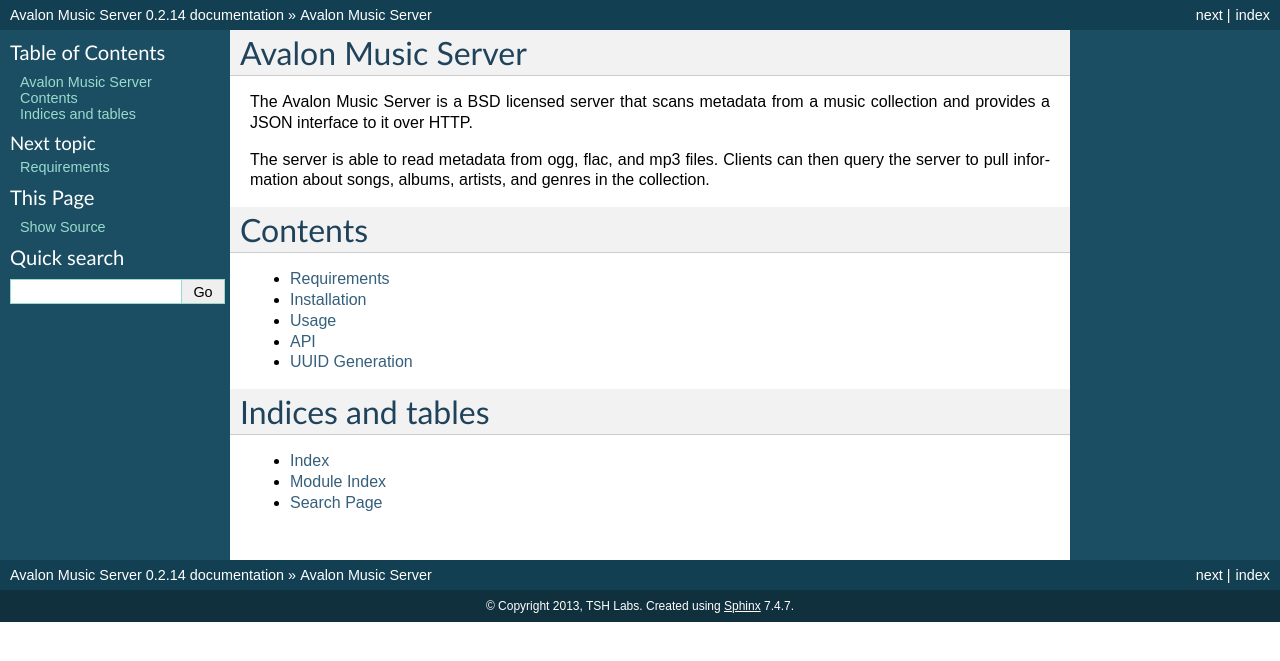
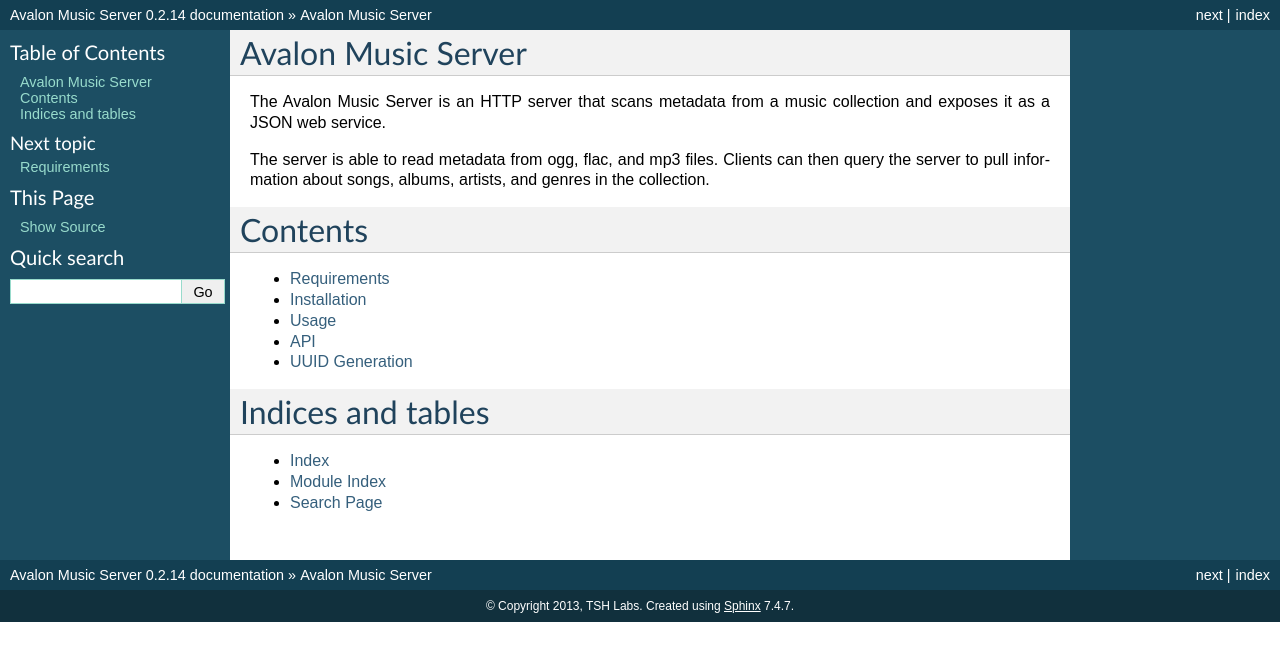
Before and after one commit to 56quarters/avalonms, a Sphinx documentation site: the page built from doc/index.rst, in a window 1280 px wide. Shown: the top 661 px of the page. Built offline with Sphinx 7.4.7, drawn with Linux system fonts in a browser that asks for light colours.

Commit message:
Change intro description

```diff
--- a/README.rst
+++ b/README.rst
@@ -1,8 +1,8 @@
 Avalon Music Server
 ===================
 
-The Avalon Music Server is a BSD licensed server that scans metadata
-from a music collection and provides a JSON interface to it over HTTP.
+The Avalon Music Server is an HTTP server that scans metadata from a music
+collection and exposes it as a JSON web service.
 
 The server is able to read metadata from ogg, flac, and mp3 files. Clients
 can then query the server to pull information about songs, albums, artists,
--- a/doc/index.rst
+++ b/doc/index.rst
@@ -11,8 +11,8 @@
 Avalon Music Server
 ===================
 
-The Avalon Music Server is a BSD licensed server that scans metadata
-from a music collection and provides a JSON interface to it over HTTP.
+The Avalon Music Server is an HTTP server that scans metadata from a music
+collection and exposes it as a JSON web service.
 
 The server is able to read metadata from ogg, flac, and mp3 files. Clients
 can then query the server to pull information about songs, albums, artists,
```
